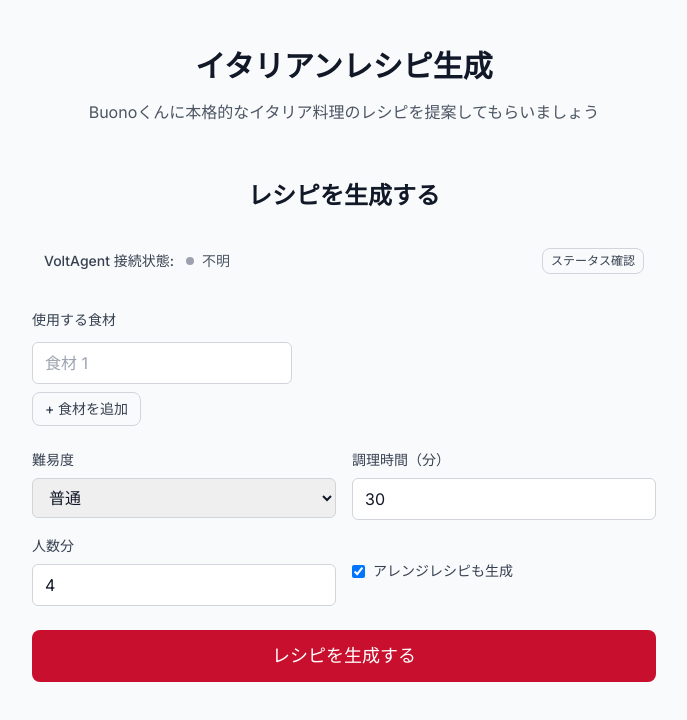
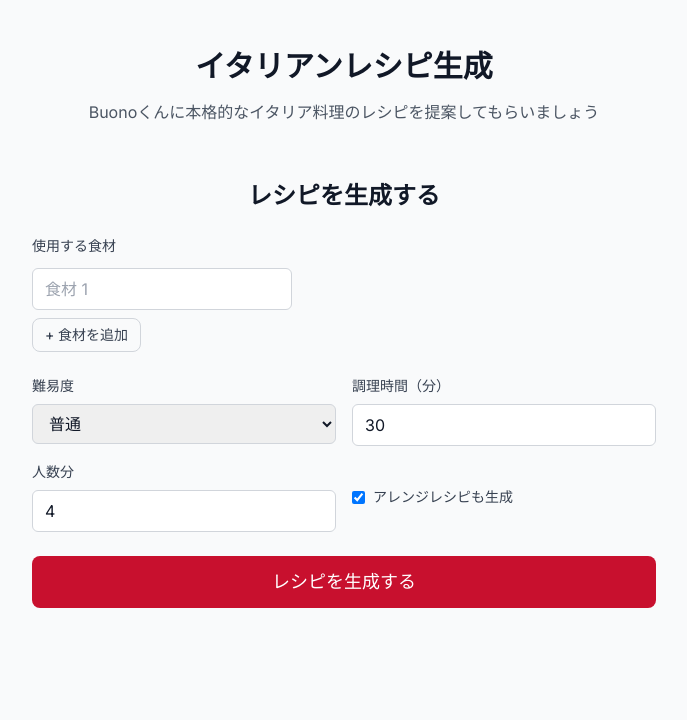
Before and after one commit to yujiokayama/Italian-recipe-suggestions, a Next.js app in the folder front/: page /recipe in a window 1280 px wide. Shown: the top 720 px of the page, without its empty margins (296-983 px from the left). Built offline with nearby package versions, Linux system fonts and the light colour scheme.

Commit message:
不要なVoltAgentステータス表示を削除し、コードをクリーンアップ

```diff
--- a/front/src/components/forms/RecipeGenerationForm.tsx
+++ b/front/src/components/forms/RecipeGenerationForm.tsx
@@ -171,39 +171,6 @@ export function RecipeGenerationForm({ onBack }: RecipeGenerationFormProps) {
       <h2 className="text-2xl font-bold text-gray-900 mb-6 text-center">
         レシピを生成する
       </h2>
-
-      {/* VoltAgentステータス表示 */}
-      <div className="mb-6">
-        <div className="flex items-center justify-between bg-gray-50 rounded-lg p-3">
-          <div className="flex items-center space-x-3">
-            <span className="text-sm font-medium text-gray-700">VoltAgent 接続状態:</span>
-            <div className="flex items-center space-x-2">
-              <div className={`w-2 h-2 rounded-full ${
-                voltAgentStatus === 'connected' ? 'bg-green-500' :
-                voltAgentStatus === 'disconnected' ? 'bg-yellow-500' :
-                voltAgentStatus === 'error' ? 'bg-red-500' :
-                'bg-gray-400'
-              }`} />
-              <span className="text-sm text-gray-600">
-                {voltAgentStatus === 'connected' ? '接続済み' :
-                 voltAgentStatus === 'disconnected' ? '未接続（モック使用）' :
-                 voltAgentStatus === 'error' ? 'エラー' :
-                 '不明'}
-              </span>
-            </div>
-          </div>
-          <Button
-            type="button"
-            variant="outline"
-            size="sm"
-            onClick={checkVoltAgentStatus}
-            className="text-xs px-2 py-1"
-          >
-            ステータス確認
-          </Button>
-        </div>
-      </div>
-
       <form onSubmit={handleSubmit} className="space-y-6">
         {/* 食材入力 */}
         <div>
```
